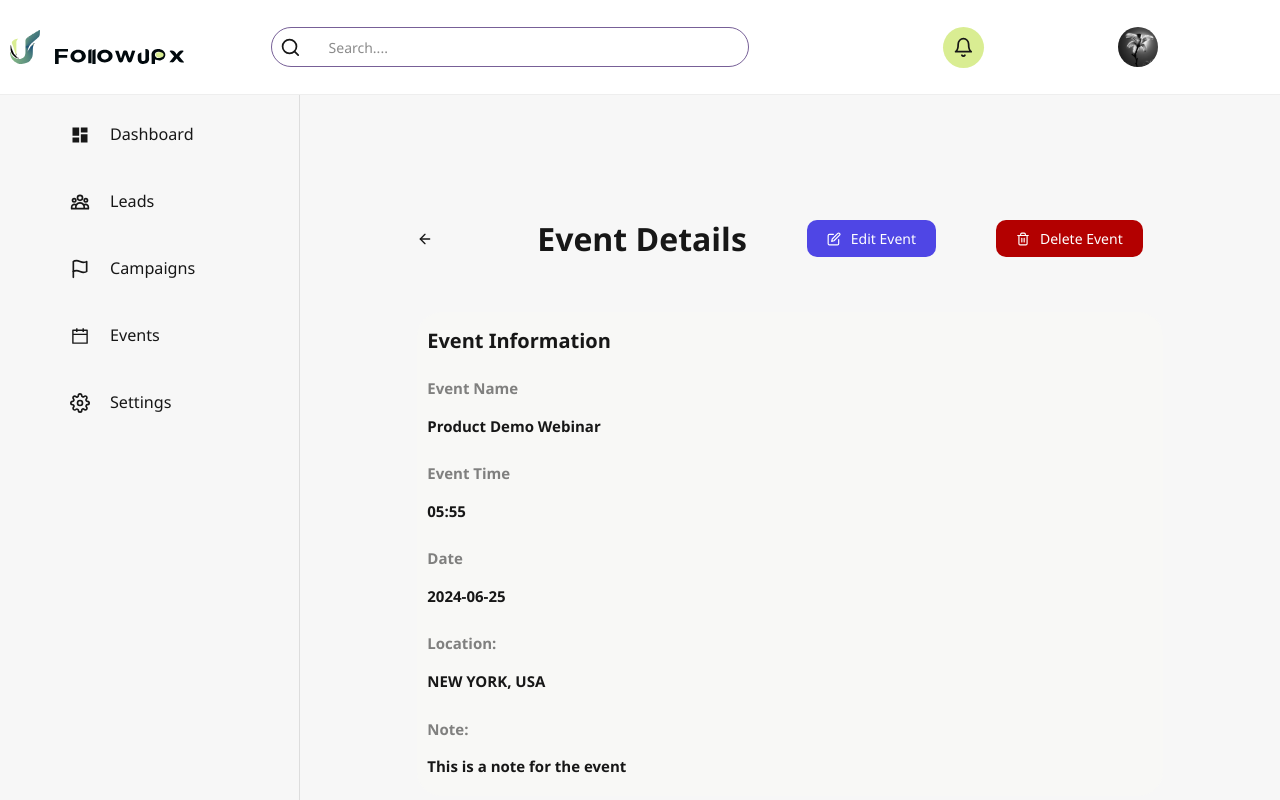
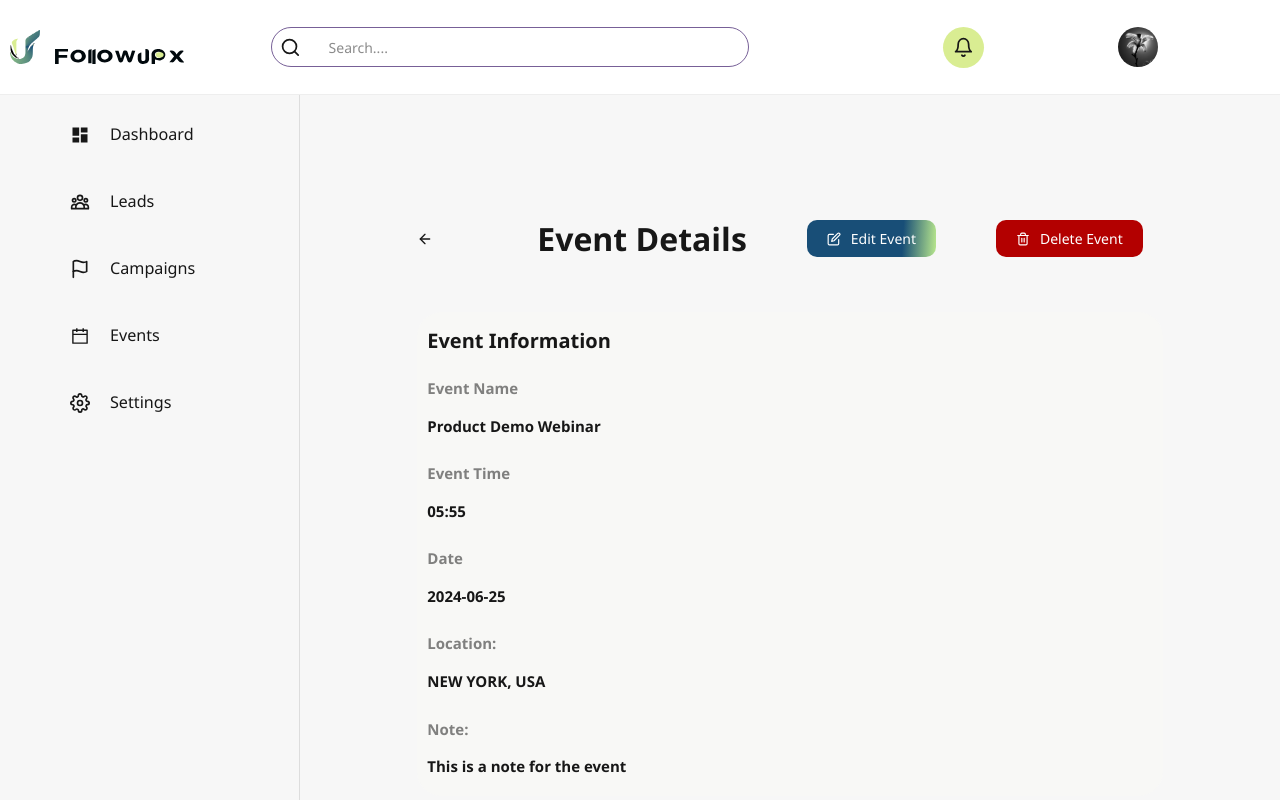
Before and after one commit to codetivite/FollowUpX, a Next.js app: page /dashboard/events/1/event_details in a window 1280 px wide. Shown: the top 800 px of the page. Built offline with nearby package versions, Linux system fonts and the light colour scheme.

Commit message:
Fix event details page layout; reposition spinner and improve rate display

```diff
--- a/src/app/dashboard/events/[id]/event_details/page.tsx
+++ b/src/app/dashboard/events/[id]/event_details/page.tsx
@@ -1,8 +1,8 @@
 "use client";
 
+import React from "react";
+import { use } from 'react';
 import styles from "./styles.module.css";
-import React from "react";
-import Link from "next/link";
 import { mockEvents } from "@components/mock/event";
 import { notFound, useRouter } from "next/navigation";
 import { FiEdit } from "react-icons/fi";
@@ -12,10 +12,12 @@ import BackArrow from "@components/components/BackArrow/BackArrow";
 export default function EventDetailsPage({
   params,
 }: {
-  params: { id: string };
+  params: Promise<{ id: string }>;
 }) {
-    const router = useRouter();
-  const eventId = parseInt(params.id, 10);
+  const { id } = use(params); // ✅ unwrap the Promise
+  const router = useRouter();
+
+  const eventId = parseInt(id, 10);
   const event = mockEvents.find((l) => l.id === eventId);
 
   function handleDelete() {
--- a/src/app/dashboard/events/[id]/event_details/styles.module.css
+++ b/src/app/dashboard/events/[id]/event_details/styles.module.css
@@ -50,11 +50,11 @@
 
   .eventDetailsPage .eventDetailsHeaderContent .editButton {
     color: #Ffffff;
-    background-color: #4F46E5;
+    background: linear-gradient(273.31deg, #B5E48C 0.49%, #184E77 26.19%);
   }
 
   .eventDetailsPage .eventDetailsHeaderContent .editButton:hover {
-    background-color: #4e46e5c9;
+    background: linear-gradient(273.31deg, #184E77 0.49%, #B5E48C 26.19%);
   }
 
   .eventDetailsPage .eventDetailsHeaderContent .deleteButton {
```
